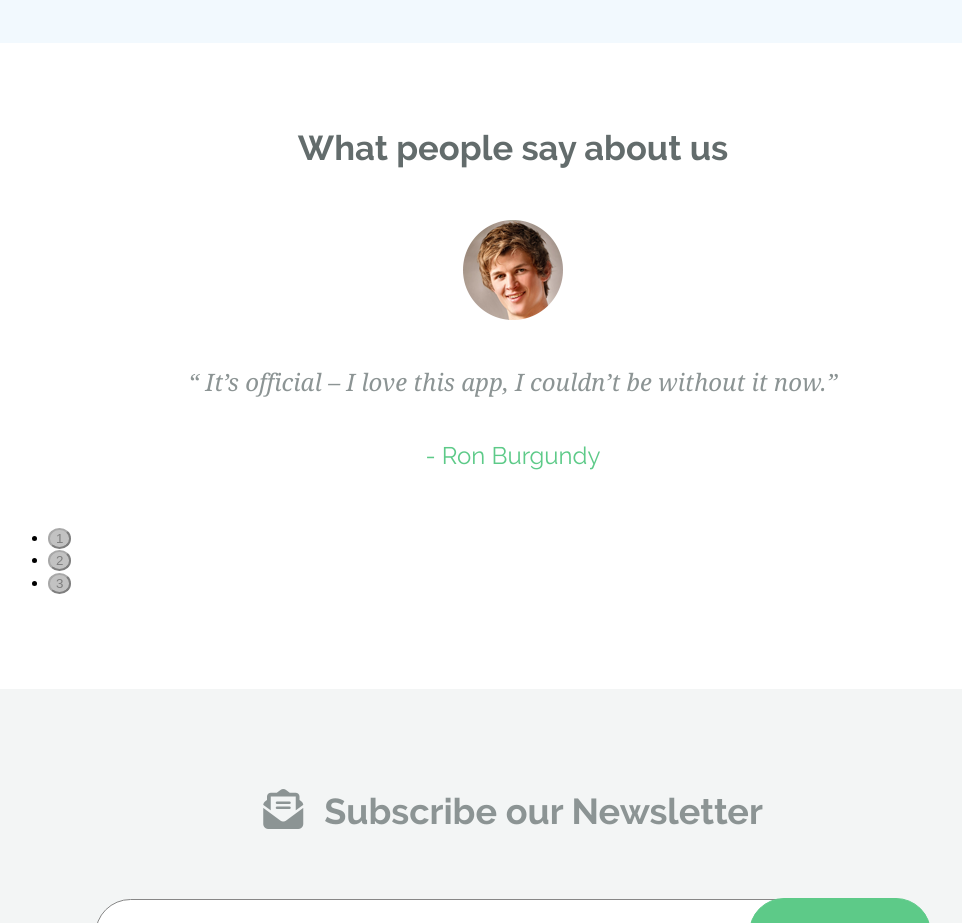
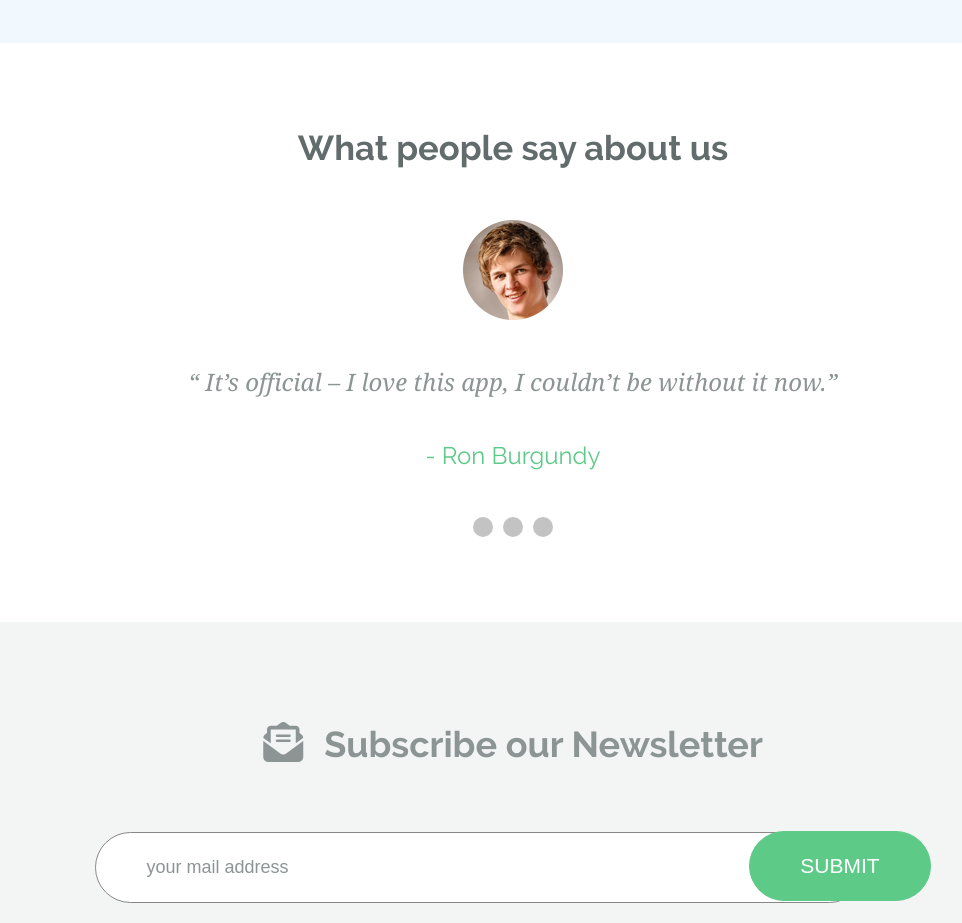
Before and after one commit to Alloexey/smart-app, a website: page src/index.html in a window 1280 px wide. Shown: the part 4860-5783 px from the top of the page, without its empty margins (127-1089 px from the left). Drawn offline with nearby package versions, Linux system fonts and the light colour scheme; files that its build step writes are made by us from their sources; files whose address does not match are found by name.

Commit message:
three commit

```diff
--- a/src/assets/sass/style.scss
+++ b/src/assets/sass/style.scss
@@ -34,10 +34,6 @@ a {
     box-sizing: border-box;
 }
 
-/* slider */
-
-//@import "../../../node_modules/slick-carousel/slick/slick-theme.scss";
-
 /* Blocks */
 
 @import "blocks/bookmarks";
--- a/src/assets/sass/vendor/slider.scss
+++ b/src/assets/sass/vendor/slider.scss
@@ -1,3 +1,70 @@
+/* Dots */
+
+.slick-dotted.slick-slider {
+    margin-bottom: 30px;
+}
+
+.slick-dots {
+    position: absolute;
+    bottom: -25px;
+    list-style: none;
+    display: block;
+    text-align: center;
+    padding: 0;
+    margin: 0;
+    width: 100%;
+    li {
+        position: relative;
+        display: inline-block;
+        height: 20px;
+        width: 20px;
+        margin: 0 5px;
+        padding: 0;
+        cursor: pointer;
+        button {
+            border: 0;
+            background: transparent;
+            display: block;
+            height: 20px;
+            width: 20px;
+            outline: none;
+            line-height: 0px;
+            font-size: 0px;
+            color: transparent;
+            padding: 5px;
+            cursor: pointer;
+            &:hover, &:focus {
+                outline: none;
+                &:before {
+                    opacity: 1;
+                }
+            }
+            &:before {
+                position: absolute;
+                top: 0;
+                left: 0;
+                content: " ";
+                width: 20px;
+                height: 20px;
+                //font-family: $slick-font-family;
+                font-size: 6px;
+                line-height: 20px;
+                text-align: center;
+                color: black;
+                opacity: .25;
+                -webkit-font-smoothing: antialiased;
+                -moz-osx-font-smoothing: grayscale;
+            }
+        }
+        &.slick-active button:before {
+            color: black;
+            opacity: .75;
+        }
+    }
+}
+
+
+
 /* Slider */
 
 .slick-slider {
```
Also changed, not shown: dist/assets/css/style.css, dist/assets/css/style.min.css.
